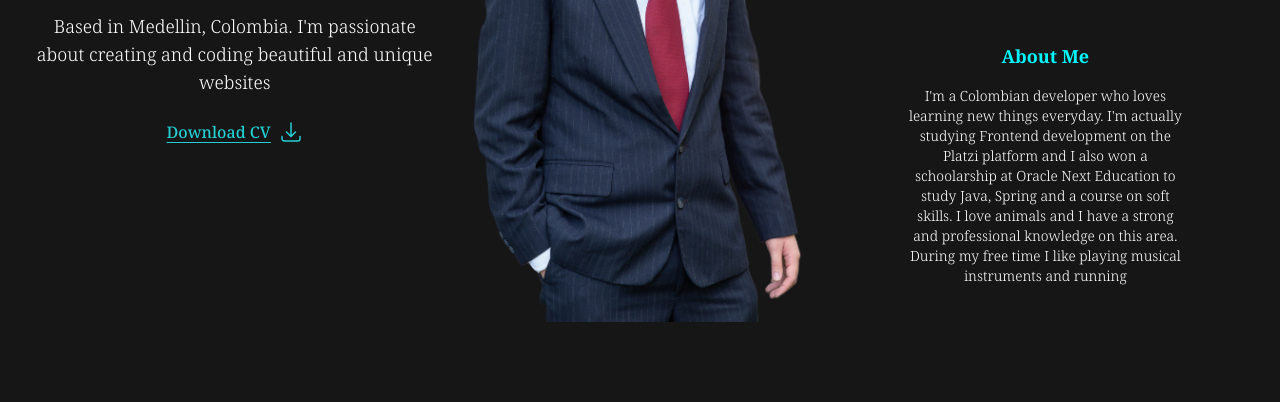
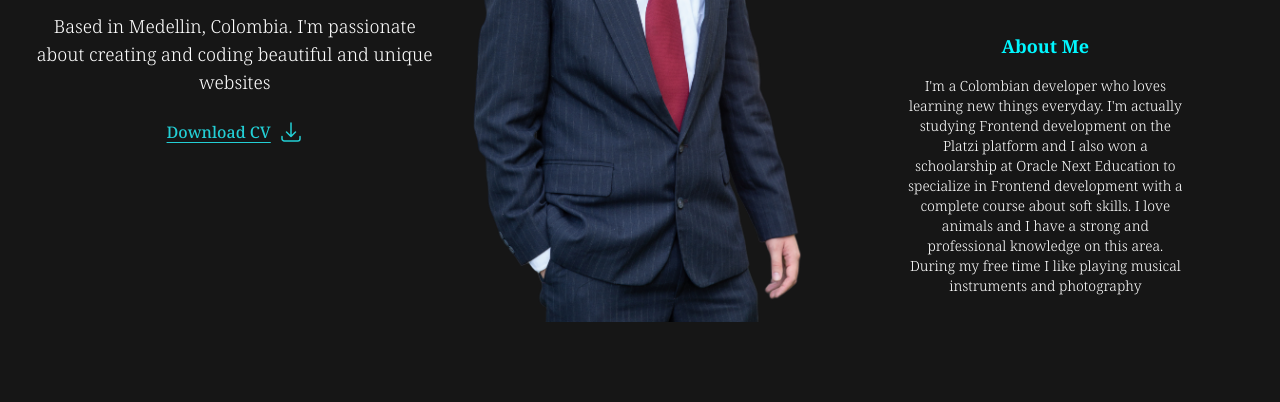
Before and after one commit to developerleonardo/portfolio, a website: page public/index.html in a window 1280 px wide. Shown: the part 398-800 px from the top of the page. Drawn offline with Linux system fonts and the light colour scheme.

Commit message:
Update of my description

```diff
--- a/public/index.html
+++ b/public/index.html
@@ -113,13 +113,7 @@
                         data-value="about-me-title">About Me
                     </h2>
                     <p class="text-white mt-4 text-sm font-light text-center px-8" data-section="about-me"
-                        data-value="introduction">I'm a Colombian developer who loves learning new things everyday. I'm
-                        actually
-                        studying Frontend development on the Platzi platform and I also won a schoolarship at Oracle
-                        Next Education
-                        to study Java, Spring and a course on soft skills. I love animals and I have a strong and
-                        professional
-                        knowledge on this area. During my free time I like playing musical instruments and running</p>
+                        data-value="introduction">I'm a Colombian developer who loves learning new things everyday. I'm actually studying Frontend development on the Platzi platform and I also won a schoolarship at Oracle Next Education to specialize in Frontend development with a complete course about soft skills. I love animals and I have a strong and professional knowledge on this area. During my free time I like playing musical instruments and photography</p>
                 </section>
             </div>
         </section>
--- a/public/languages/en.json
+++ b/public/languages/en.json
@@ -16,7 +16,7 @@
     },
     "about-me": {
         "about-me-title": "About Me",
-        "introduction": "I'm a Colombian developer who loves learning new things everyday. I'm actually studying Frontend development on the Platzi platform and I also won a schoolarship at Oracle Next Education to study Java, Spring and a course on soft skills. I love animals and I have a strong and professional knowledge on this area. During my free time I like playing musical instruments and running"
+        "introduction": "I'm a Colombian developer who loves learning new things everyday. I'm actually studying Frontend development on the Platzi platform and I also won a schoolarship at Oracle Next Education to specialize in Frontend development with a complete course about soft skills. I love animals and I have a strong and professional knowledge on this area. During my free time I like playing musical instruments and photography"
     },
     "projects": {
         "project-main-title": "Projects",
--- a/public/languages/es.json
+++ b/public/languages/es.json
@@ -16,7 +16,7 @@
     },
     "about-me": {
         "about-me-title": "Acerca de mi",
-        "introduction": "Soy un desarrolador web colombiano que ama aprender cosas nuevas cada día. Actualmente estoy estudiando desarrollo frontend en Platzi y también gané una beca para estudiar java, sping y cursos de habilidades blandas en Oracle Next Education. Amo los animales y tengo conocimientos profesionales en esta área. En mis tiempos libres me gusta tocar instrumentos musicales y correr"
+        "introduction": "Soy un desarrolador web colombiano que ama aprender cosas nuevas cada día. Actualmente estoy estudiando desarrollo frontend en Platzi y también gané una beca para estudiar una especialización en Frontend con un amplio enfoque en soft skills, en la plataforma Oracle Next Education. Amo los animales y tengo conocimientos profesionales en esta área. En mis tiempos libres me gusta tocar instrumentos musicales y correr"
     },
     "projects": {
         "project-main-title": "Proyectos",
```
